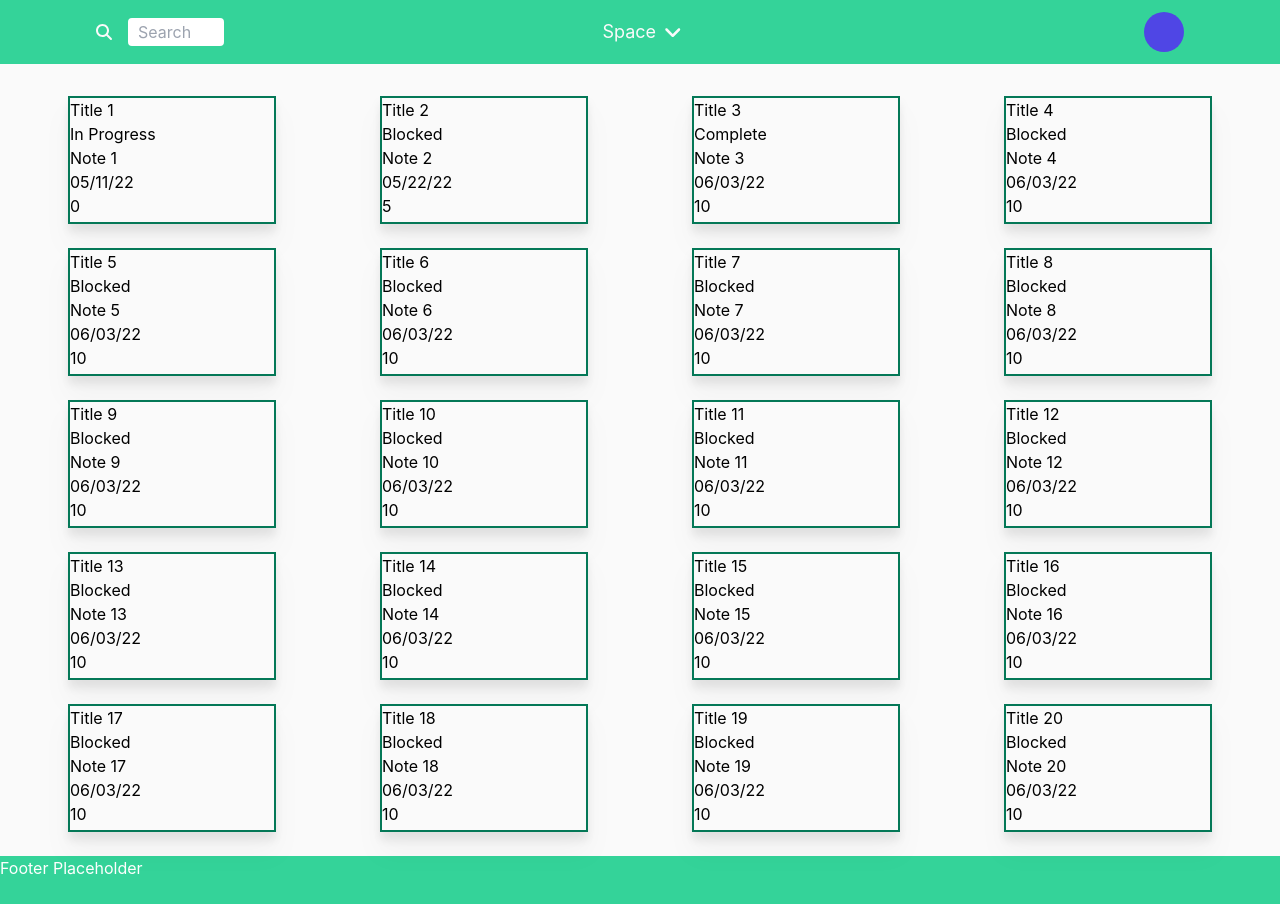
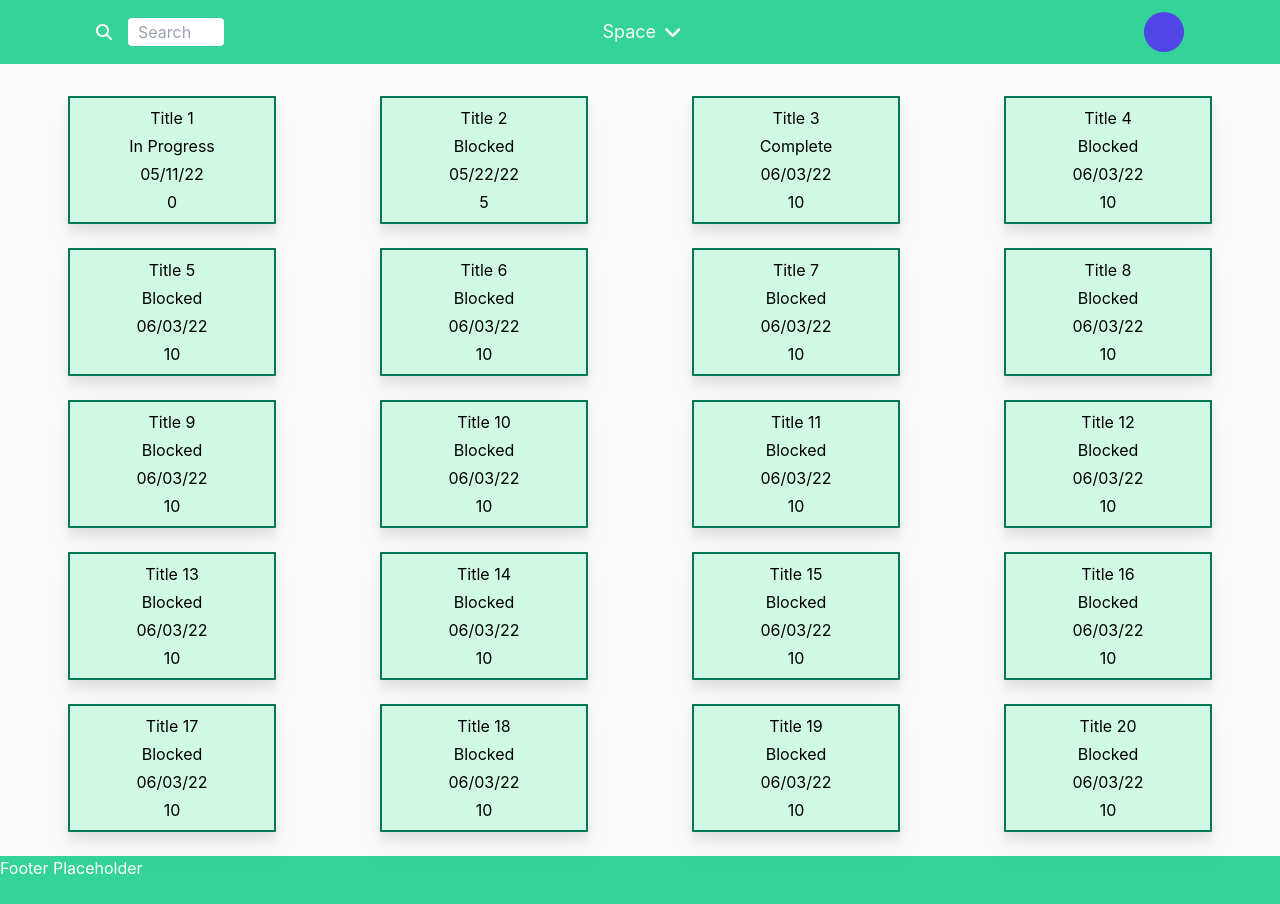
Before and after one commit to 312akim/focal-tiles, a Next.js app: page /focalapp in a window 1280 px wide. Built offline with nearby package versions, Linux system fonts and the light colour scheme.

Commit message:
style: tasktile style update

```diff
--- a/components/spaces/taskSpace/TaskSpace.tsx
+++ b/components/spaces/taskSpace/TaskSpace.tsx
@@ -33,10 +33,9 @@ const TaskSpace: React.FC<ITaskSpace> = ({data}) => {
 
 const TaskTile = ({title, status, notes, dueDate, timer}: ITaskTile) => {
   return (
-    <div className=''>
+    <div className='flex flex-col justify-between text-center bg-primary-100 h-full p-2'>
       <div>{title}</div>
       <div>{status}</div>
-      <div>{notes}</div>
       <div>{dueDate}</div>
       <div>{timer}</div>
     </div>
```
